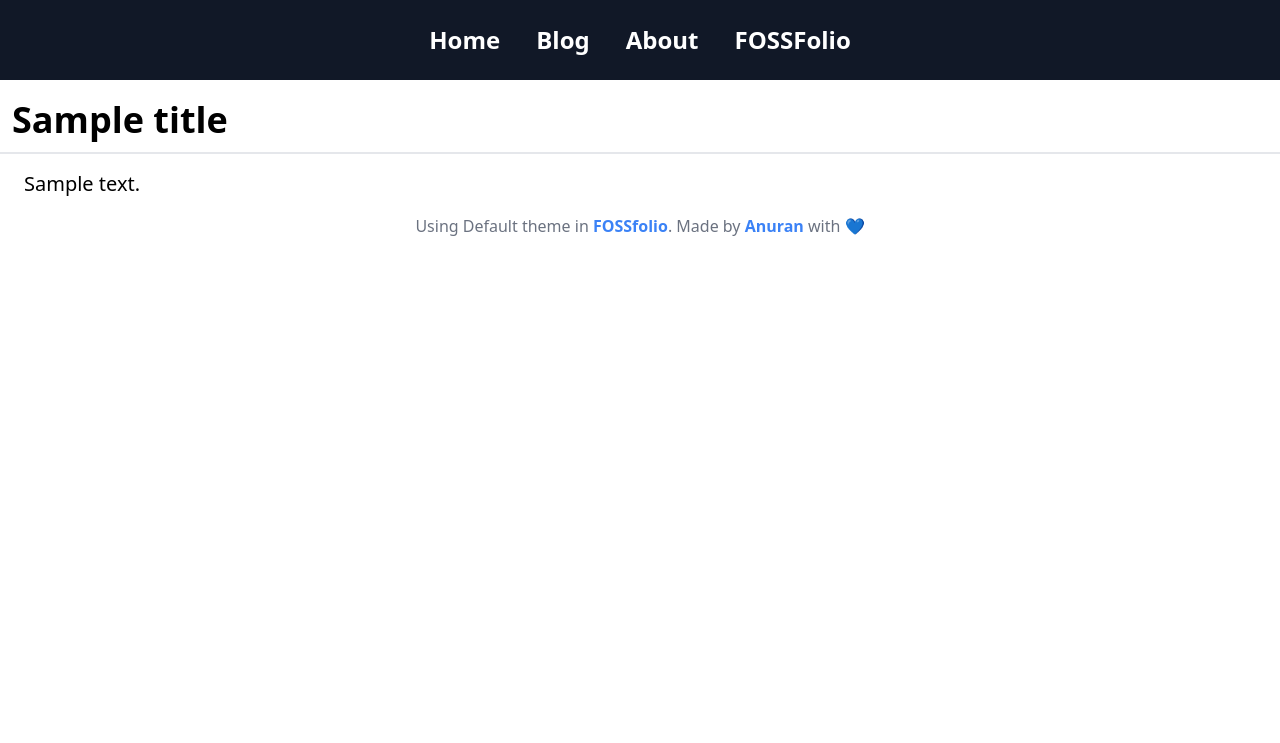
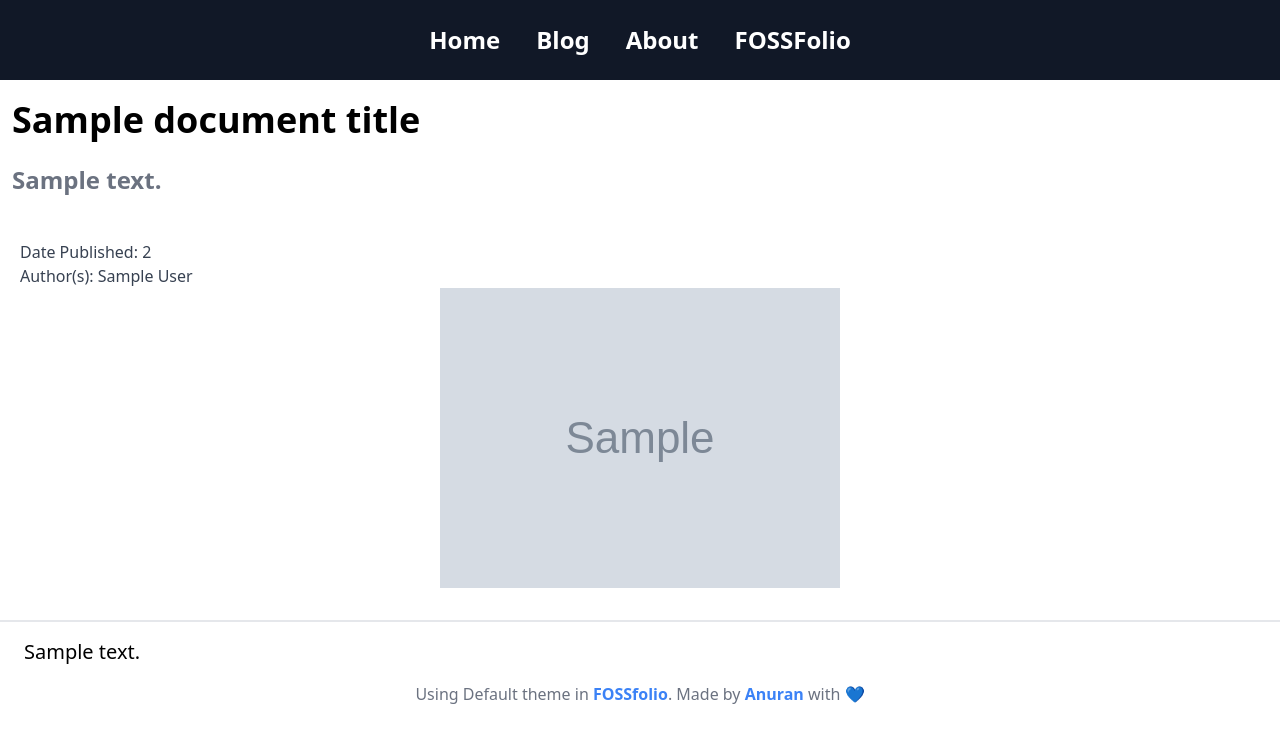
Before and after one commit to fossworx-labs/fossfolio, a Python web app: template fossfolio/templates/blogtastic/post.html in a window 1280 px wide. Shown: the top 743 px of the page. Run offline with Jinja, Linux system fonts and the light colour scheme; the template is opened without the code that fills it: most values are stand-ins (such as "Sample title", 1, 10 or a date in 2020); some libraries are stand-ins or nearby versions.

Commit message:
First full prototype of blogtastic theme

```diff
--- a/fossfolio/templates/blogtastic/index.html
+++ b/fossfolio/templates/blogtastic/index.html
@@ -3,8 +3,8 @@
 
     <div class="border-r-2 col-span-7" id="content">
         <h1 class="border-b-2 my-2 p-3 text-4xl font-bold">
-            {% if title %}
-                {{ title }}
+            {% if metadata.document_title %}
+                {{ metadata.document_title[0] }}
             {% else %}
                 Default title
             {% endif %}
--- a/fossfolio/templates/blogtastic/post.html
+++ b/fossfolio/templates/blogtastic/post.html
@@ -1,15 +1,37 @@
 {% extends 'base/base.html' %}
 {% block content %}
-
-        <h1 class="border-b-2 my-2 p-3 text-4xl font-bold">
-            {% if title %}
-                {{ title }}
+    <div class="border-b-2 my-2 p-3 ">
+        <h1 class="text-4xl font-bold">
+            {% if metadata.document_title %}
+                {{ metadata.document_title[0] }}
             {% else %}
                 Default title
             {% endif %}
         </h1>
-        <div class="px-3 py-2 my-2 mx-3 space-y-3 text-xl">
-            {{ content }}
+        <div id="summary" class="py-3 my-3 text-2xl font-semibold text-gray-500">
+            {% if metadata.summary %}
+                {{ metadata.summary[0] }}
+            {% endif %}
         </div>
+        <div class="px-2 py-5 text-gray-700">
+            {% if metadata.date %}
+                <p id="published_on">Date Published: {{ metadata.date[0] }}</p>
+            {% endif %}
+            {% if metadata.authors %}
+                <p id="authors" class="grid grid-cols-1 md:grid-cols-2 lg:grid-cols-3">
+                    Author(s):
+                    {% for author in metadata.authors %}
+                        {{ author }}&nbsp;&nbsp;
+                    {% endfor %}
+                </p>
+            {% endif %}
+            {% if metadata.cover_image_source %}
+                <img src="{{ metadata.cover_image_source[0] }}" alt="{% if metadata.cover_image_alt %}{{ metadata.cover_image_alt[0] }}{% else %}{{ metadata.document_title[0] }}{% endif %}" class="mx-auto">
+            {% endif %}
+        </div>
+    </div>
+    <div class="px-3 py-2 my-2 mx-3 space-y-3 text-xl">
+        {{ content }}
+    </div>
 
 {% endblock %}
--- a/fossfolio/templating.py
+++ b/fossfolio/templating.py
@@ -33,7 +33,7 @@ def apply_mapping(
     """
 
     rendered_output = TEMPLATE_ENV.render(
-        location=mapping["template"], context={"content": html_string, **contexts}
+        location=mapping["template"], context={"content": html_string, **contexts, "metadata": metadata}
     )
 
     if verbose:
```
Also changed, not shown: fossfolio/content/dummy2.md (+9 -0 lines), fossfolio/content/posts/dummy.md (+6 -0 lines), fossfolio/templates/blogtastic/_default.html (+28 -6 lines), fossfolio/templates/blogtastic/base/base.html (+7 -1 lines).
